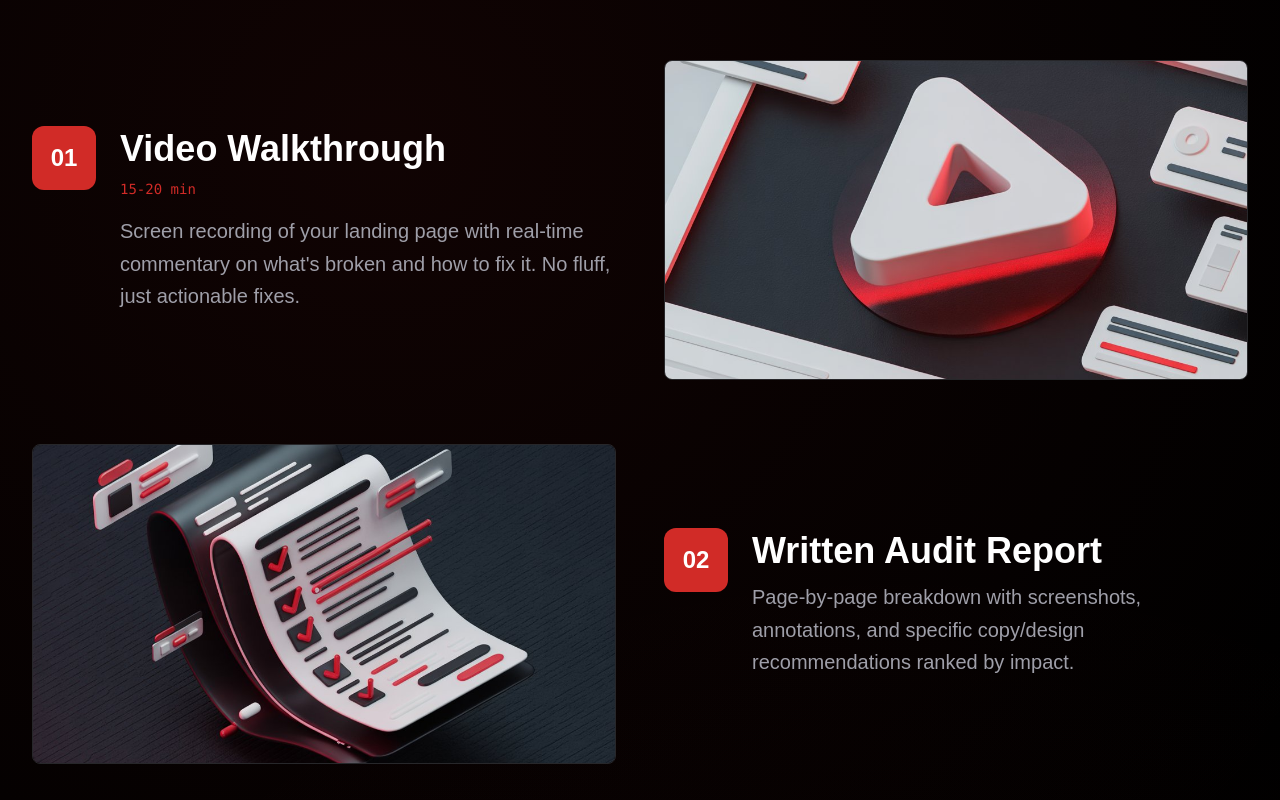
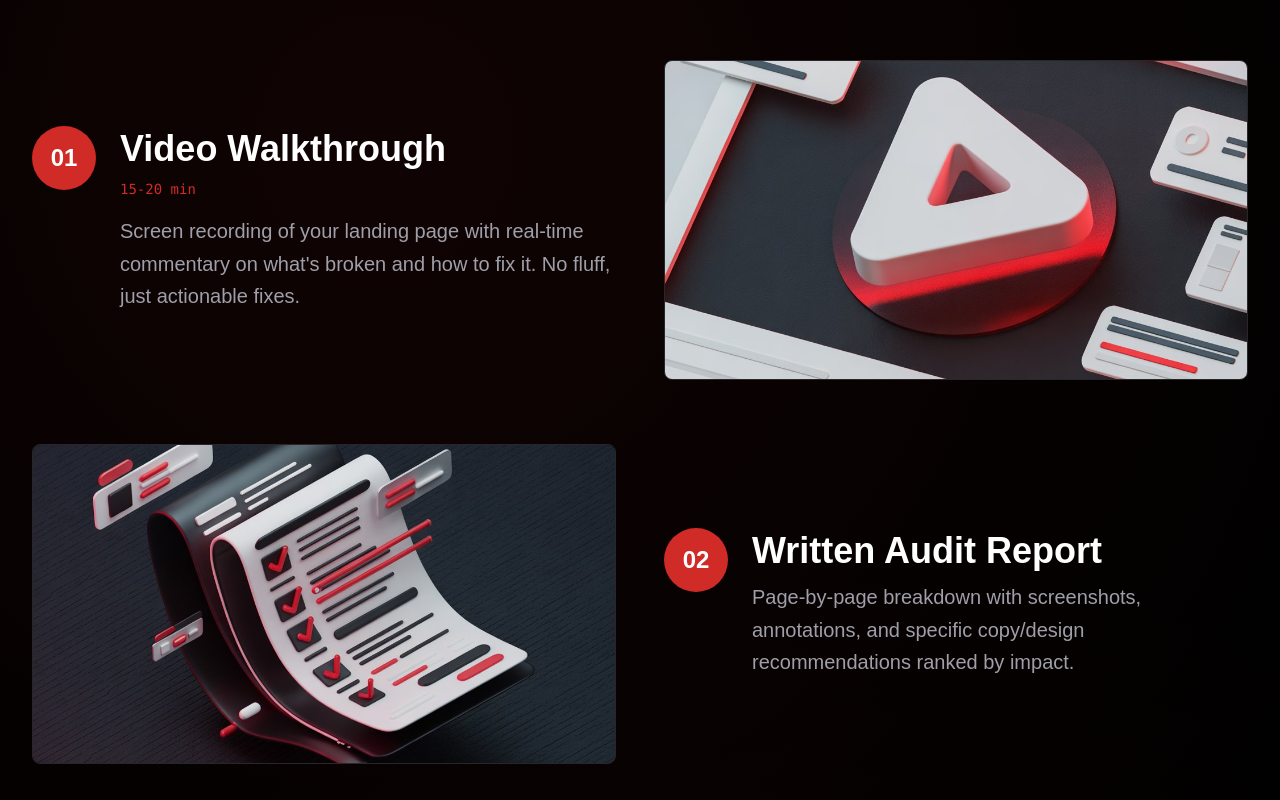
Before and after one commit to FahadBinQaiser/Sensiya, a React (Vite) app: page / in a window 1280 px wide. Shown: the part 1940-2740 px from the top of the page. Built offline with nearby package versions, Linux system fonts and the light colour scheme; a web font is replaced by a local one.

Commit message:
Circle design for numbers

```diff
--- a/src/components/Solution/Solution.jsx
+++ b/src/components/Solution/Solution.jsx
@@ -70,7 +70,7 @@ export default function Solution() {
             >
               <div className="flex-1">
                 <div className="flex items-start gap-6">
-                  <div className="flex-shrink-0 w-16 h-16 bg-[#D12B27] rounded-xl flex items-center justify-center">
+                  <div className="flex-shrink-0 w-16 h-16 bg-[#D12B27] rounded-full flex items-center justify-center">
                     <span className="text-white font-black text-2xl">
                       {item.number}
                     </span>
```
